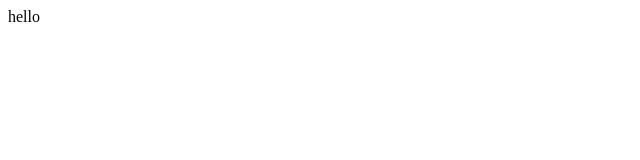
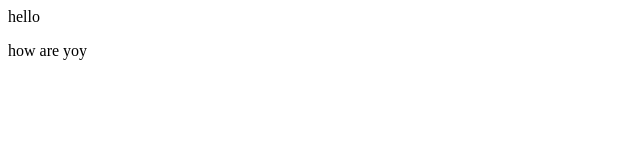
Before and after one commit to GaddamSaiKrishna/apnacollege-demoo, a plain HTML site: page index.html in a window 1280 px wide. Shown: the full height of the page, 0-640 px from the left. Drawn offline with Linux system fonts and the light colour scheme.

Commit message:
another paragraph

```diff
--- a/index.html
+++ b/index.html
@@ -1 +1,2 @@
 <p>hello</p>
+<p>how are yoy</p>
```
